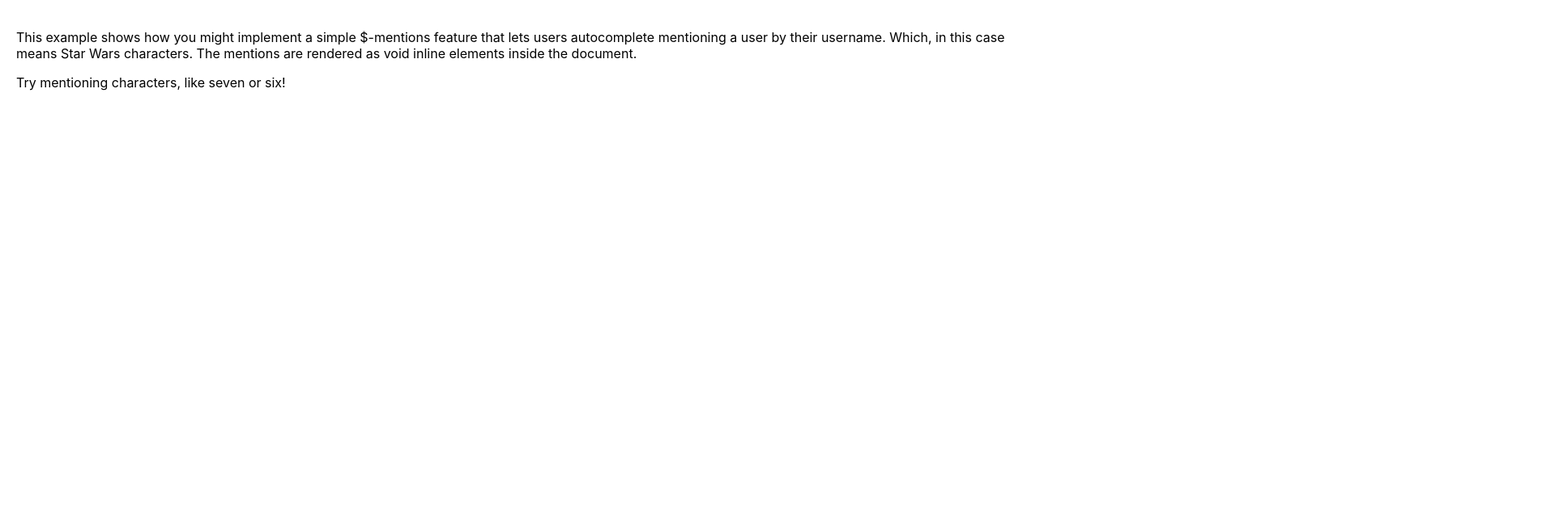
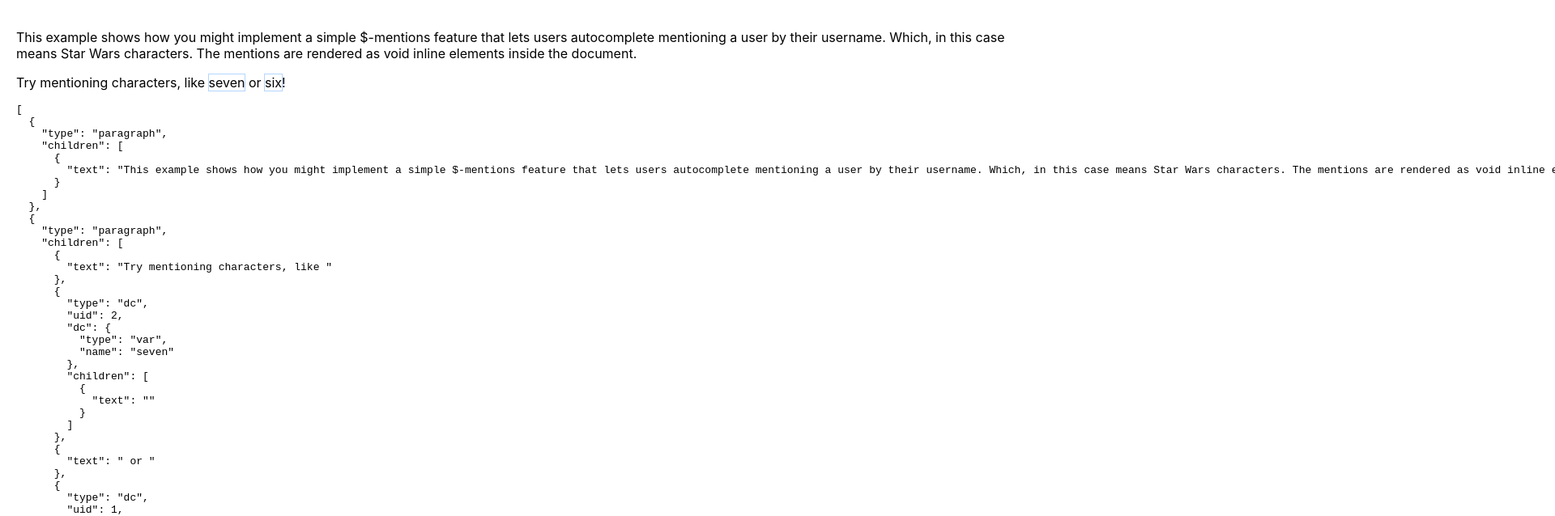
Before and after one commit to karudo/slate-experiments, a React (Vite) app: page / in a window 1280 px wide. Shown: the top 638 px of the page at 81% size, 1920 px wide, since content can reach past the window. Built offline with nearby package versions, Linux system fonts and the light colour scheme.

Commit message:
generate ids

```diff
--- a/package.json
+++ b/package.json
@@ -7,6 +7,7 @@
     "serve": "vite preview"
   },
   "dependencies": {
+    "lodash": "^4.17.21",
     "react": "^17.0.2",
     "react-dom": "^17.0.2",
     "slate": "^0.63.0",
@@ -14,6 +15,7 @@
     "slate-react": "^0.63.0"
   },
   "devDependencies": {
+    "@types/lodash": "^4.14.170",
     "@types/react": "^17.0.6",
     "@types/react-dom": "^17.0.5",
     "@vitejs/plugin-react-refresh": "^1.3.1",
--- a/src/mentions.tsx
+++ b/src/mentions.tsx
@@ -1,4 +1,5 @@
 import React, {useMemo, useCallback, useRef, useEffect, useState, FC, useDebugValue} from 'react'
+import { max } from 'lodash'
 import {createPortal} from 'react-dom';
 import {Editor, Transforms, Range, createEditor, Descendant, CustomTypes} from 'slate'
 import { withHistory } from 'slate-history'
@@ -11,7 +12,7 @@ import {
   useFocused,
 } from 'slate-react'
 
-import {DynamicContentElement} from './custom-types'
+import {CustomElement, DynamicContentElement} from './custom-types'
 
 export const Portal: FC = ({ children }) => {
   return typeof document === 'object'
@@ -24,6 +25,28 @@ const vars = [
   'lopata',
   'brevno'
 ]
+
+function isElement(x: any): x is CustomElement {
+  return !!x.type;
+}
+
+function findAllDc(value: Descendant[]): DynamicContentElement[] {
+  const dces: DynamicContentElement[] = [];
+
+  function walkDeep(children: Descendant[]) {
+    for (const el of children) {
+      if (isElement(el)) {
+        if (el.type === 'dc') {
+          dces.push(el);
+        }
+        walkDeep(el.children);
+      }
+    }
+  }
+  walkDeep(value);
+
+  return dces;
+}
 
 const MentionExample = () => {
   const ref = useRef<HTMLDivElement>(null)
@@ -53,7 +76,7 @@ const MentionExample = () => {
           case 'Enter':
             event.preventDefault()
             Transforms.select(editor, target)
-            insertDynamicContent(editor, vars[index])
+            insertDynamicContent(editor, value, vars[index])
             setTarget(undefined)
             break
           case 'Escape':
@@ -113,6 +136,7 @@ const MentionExample = () => {
         onKeyDown={onKeyDown}
         placeholder="Enter some text..."
       />
+      <pre>{JSON.stringify(value, null, 2)}</pre>
       {target && (
         <Portal>
           <div
@@ -161,22 +185,11 @@ const withDynamicContent = (editor: CustomTypes['Editor']) => {
   return editor
 }
 
-const insertDynamicContent = (editor: CustomTypes['Editor'], name: string) => {
-  console.log(editor)
-  const x = Editor.nodes<DynamicContentElement>(
-    editor,
-    {
-      reverse: true,
-      match: (n, p) => {
-        console.log(111, n, p)
-        return true
-      }
-    }
-  )
-  console.log([...x])
+const insertDynamicContent = (editor: CustomTypes['Editor'], state: Descendant[], name: string) => {
+  const maxId = max(findAllDc(state).map(dc => dc.uid)) || 0;
   const dc: DynamicContentElement = {
     type: 'dc',
-    uid: 100,
+    uid: maxId + 1,
     dc: {
       type: 'var',
       name
@@ -205,7 +218,8 @@ const DynamicContent: FC<{attributes: any; element: DynamicContentElement}> = ({
       {...attributes}
       contentEditable={false}
       style={{
-        boxShadow: selected && focused ? '0 0 0 2px #B4D5FF' : 'none',
+        boxShadow: selected && focused ? '0 0 0 2px #FFD5FF' : '0 0 0 1px #B4D5FF',
+        cursor: 'pointer'
       }}
     >
       {element.dc.name}
```
Also changed, not shown: 1 other file (tests, documents, lock files or other folders).
